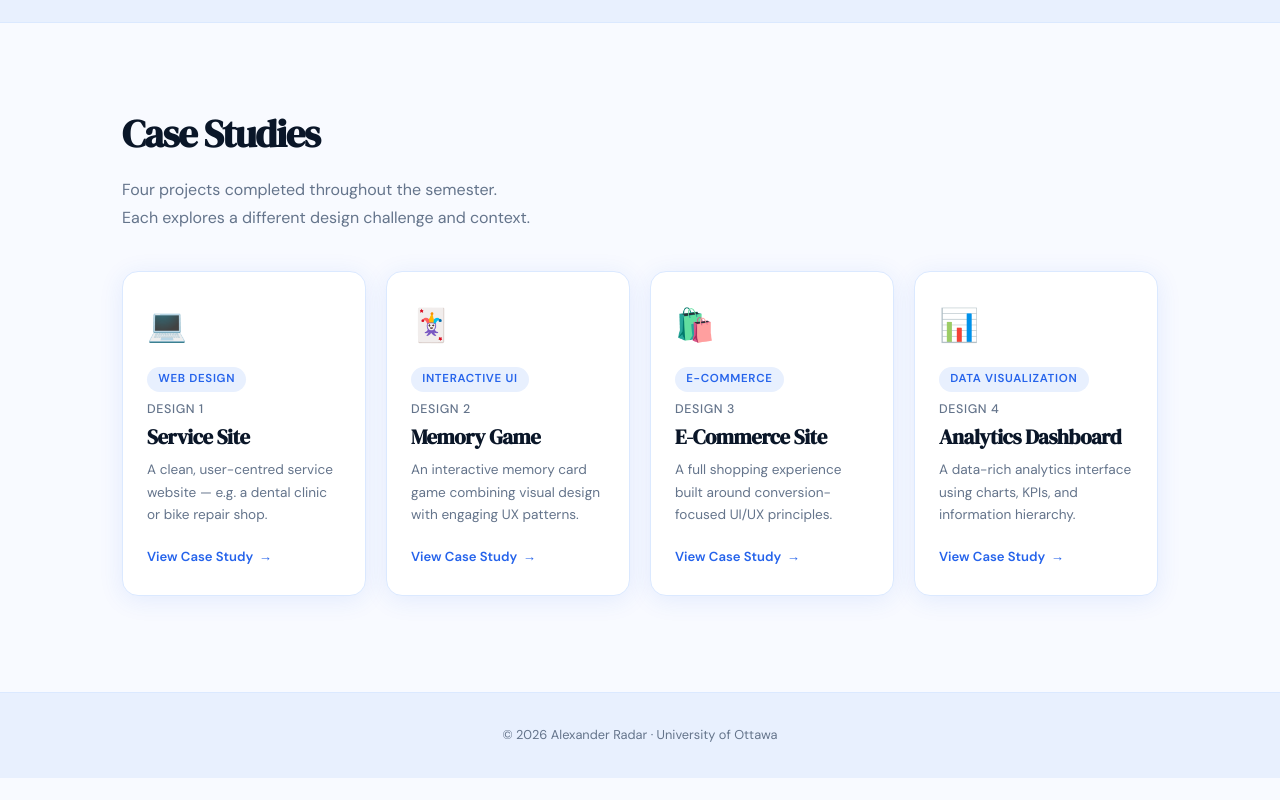
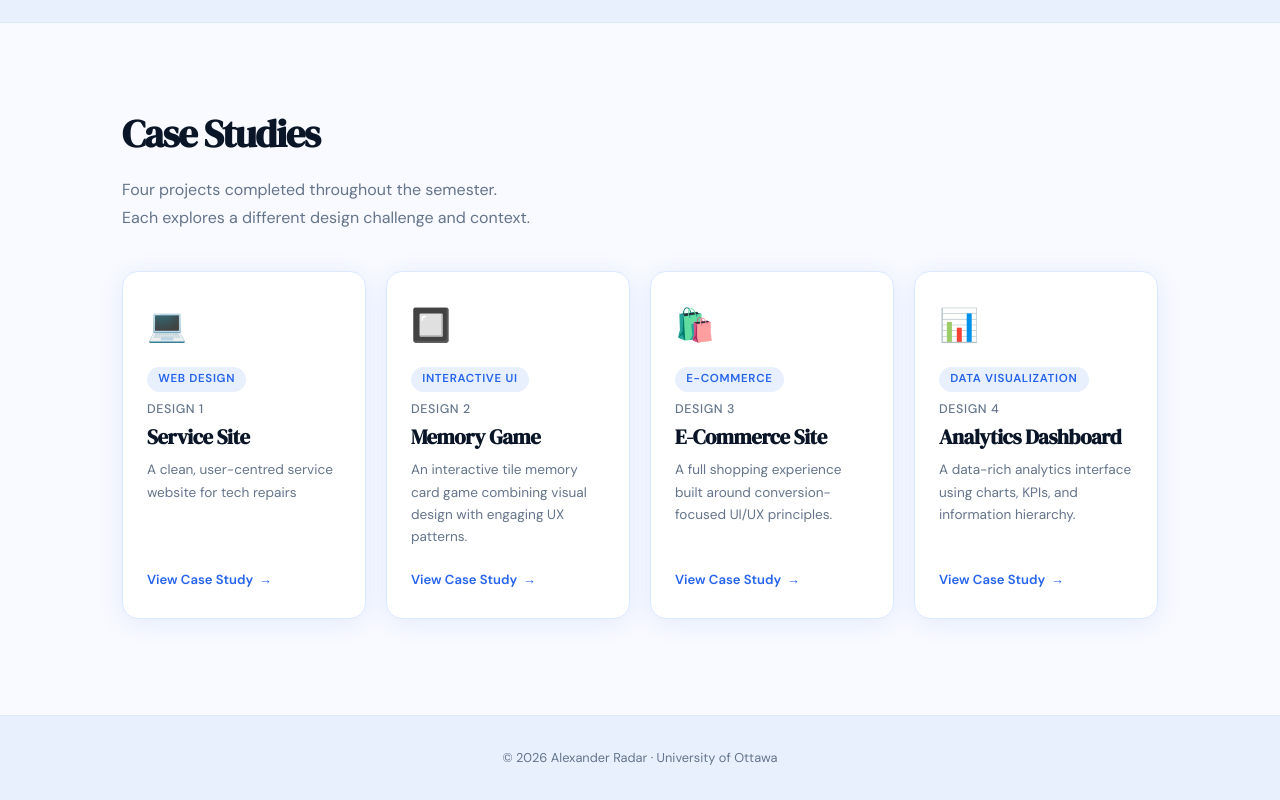
Before and after one commit to aaradar/portfolio, a React (Vite) app: page / in a window 1280 px wide. Shown: the part 1154-1954 px from the top of the page. Before the commit the page ends 1932 px from the top, so only its background shows below. Built offline with nearby package versions, Linux system fonts and the light colour scheme.

Commit message:
update site

```diff
--- a/src/pages/Home.jsx
+++ b/src/pages/Home.jsx
@@ -7,7 +7,7 @@ const caseStudies = [
   id: 1,
   title: 'Service Site',
   subtitle: 'Design 1',
-  description: 'A clean, user-centred service website — e.g. a dental clinic or bike repair shop.',
+  description: 'A clean, user-centred service website for tech repairs',
   emoji: '💻',
   tag: 'Web Design',
   link: 'https://aaradar.github.io/techfix/',
@@ -16,9 +16,10 @@ const caseStudies = [
     id: 2,
     title: 'Memory Game',
     subtitle: 'Design 2',
-    description: 'An interactive memory card game combining visual design with engaging UX patterns.',
-    emoji: '🃏',
+    description: 'An interactive tile memory card game combining visual design with engaging UX patterns.',
+    emoji: '🔲',
     tag: 'Interactive UI',
+    link: 'https://aaradar.github.io/memory-game/',
   },
   {
     id: 3,
```
Also changed, not shown: 2 other files (tests, documents, lock files or other folders).
